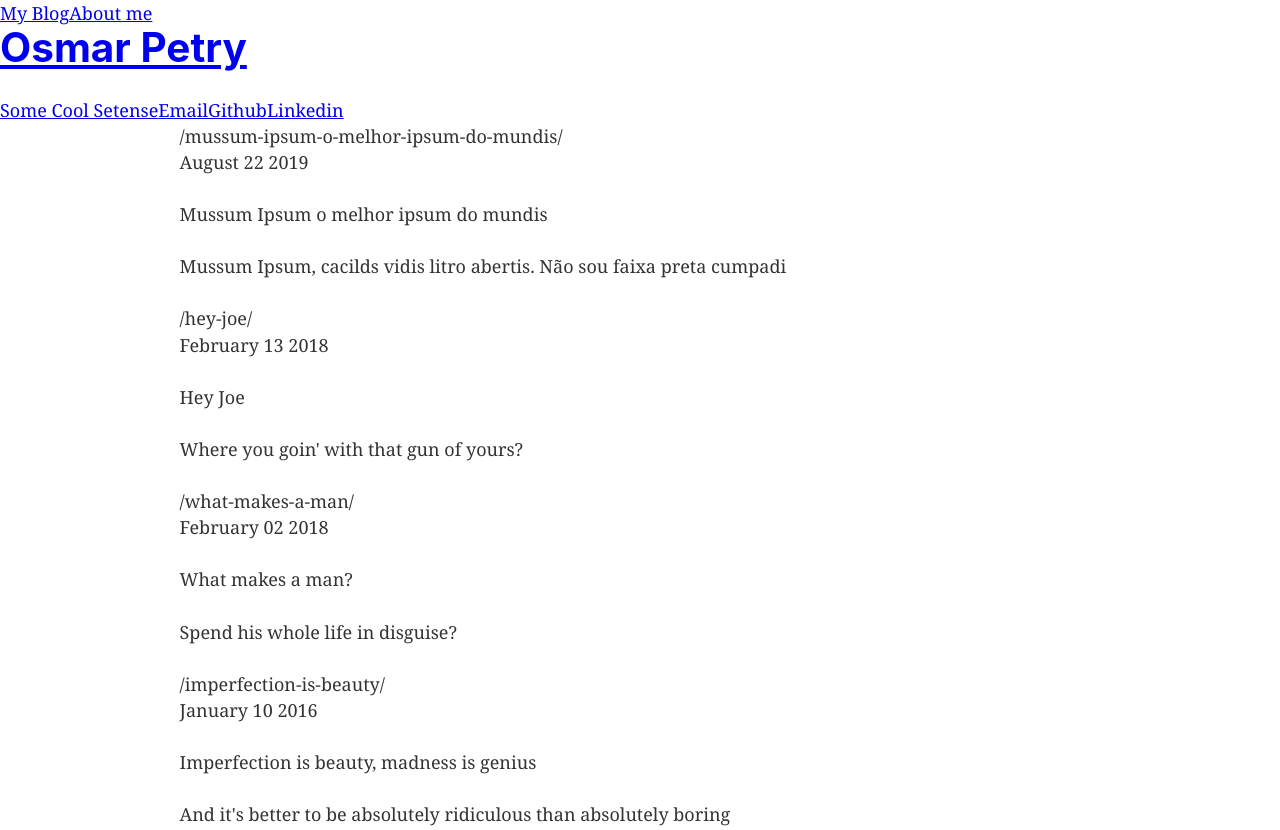
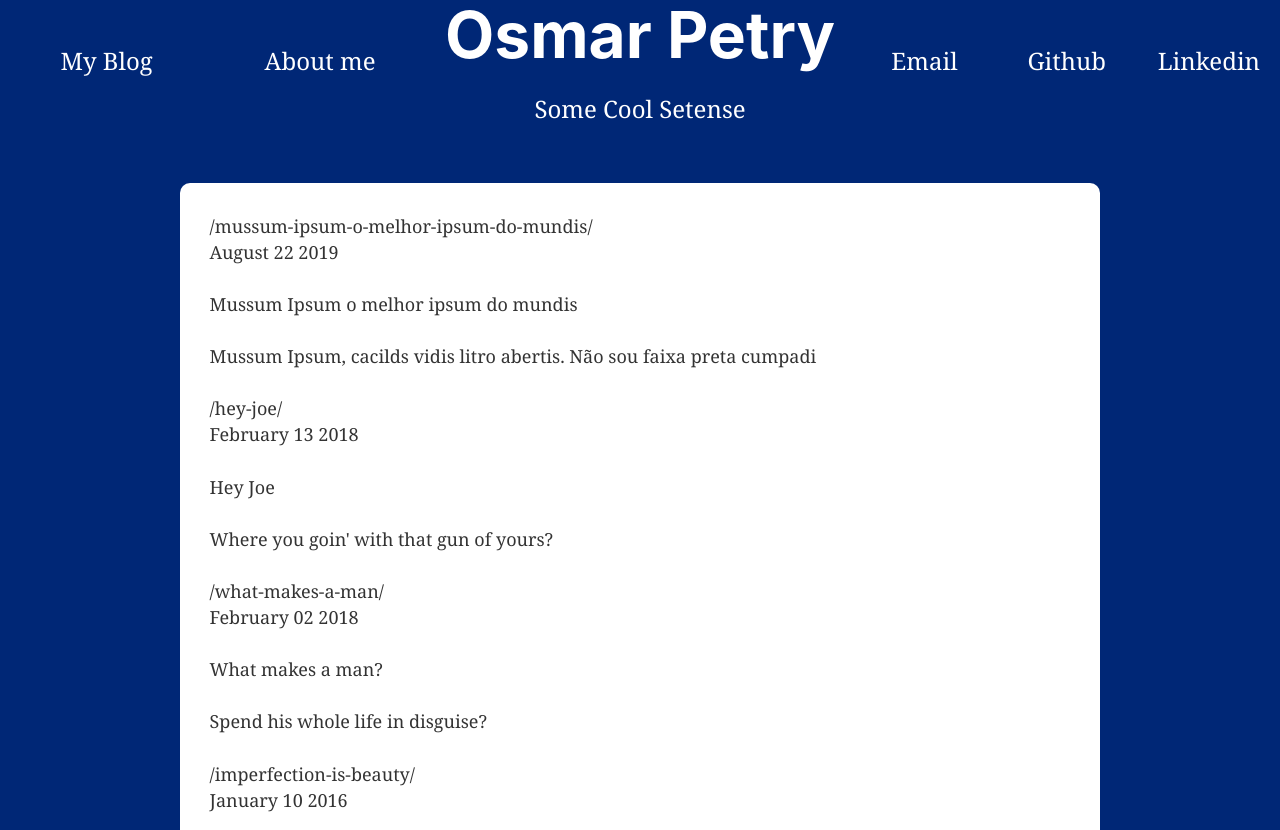
Before and after one commit to osmarpetry/portfolio-gatsby-v1, a Gatsby site: page / in a window 1280 px wide. Shown: the top 830 px of the page. Built offline with nearby package versions, Linux system fonts and the light colour scheme; Gatsby itself is replaced by a stand-in of ours.

Commit message:
a bad navbar is there

```diff
--- a/package.json
+++ b/package.json
@@ -24,7 +24,8 @@
     "react": "^16.12.0",
     "react-dom": "^16.12.0",
     "react-helmet": "^6.0.0",
-    "styled-components": "^5.1.1"
+    "styled-components": "^5.1.1",
+    "styled-media-query": "^2.1.2"
   },
   "devDependencies": {
     "prettier": "2.0.5"
--- a/src/components/Layout/index.js
+++ b/src/components/Layout/index.js
@@ -31,9 +31,12 @@ const Layout = ({ children }) => {
             { description: "Email", link: "mailto:osmarpetry@gmail.com" },
             {
               description: "Github",
+              link: "https://github.com/osmarpetry",
+            },
+            {
+              description: "Linkedin",
               link: "https://linkedin.com/in/osmarpetry",
             },
-            { description: "Linkedin", link: "https://github.com/osmarpetry" },
           ]}
         />
       </header>
--- a/src/components/Layout/layout.css
+++ b/src/components/Layout/layout.css
@@ -2,6 +2,7 @@ html {
   font-family: sans-serif;
   -ms-text-size-adjust: 100%;
   -webkit-text-size-adjust: 100%;
+  background-color: #002776;
 }
 body {
   margin: 0;
@@ -620,3 +621,9 @@ pre tt:after {
     font-size: 100%;
   }
 }
+
+main {
+  background-color: #ffffff;
+  padding: 30px;
+  border-radius: 10px;
+}
--- a/src/components/Navbar/index.js
+++ b/src/components/Navbar/index.js
@@ -1,20 +1,26 @@
 import React from "react"
 
+import { Nav, Link, Title, SideLinksContainer } from "./styled"
+
 const Navbar = ({ title, subTitle, leftLinks, rightLinks }) => (
-  <nav>
-    {leftLinks.map(({ description, link }) => (
-      <a href={link}>{description}</a>
-    ))}
-    <a href="/">
-      <h1>{title}</h1>
+  <Nav>
+    <SideLinksContainer>
+      {leftLinks.map(({ description, link }) => (
+        <Link href={link}>{description}</Link>
+      ))}
+    </SideLinksContainer>
+    <Link href="/">
+      <Title>{title}</Title>
       <span>{subTitle}</span>
-    </a>
-    {rightLinks.map(({ description, link }) => (
-      <a href={link} target="_blank">
-        {description}
-      </a>
-    ))}
-  </nav>
+    </Link>
+    <SideLinksContainer>
+      {rightLinks.map(({ description, link }) => (
+        <Link href={link} target="_blank">
+          {description}
+        </Link>
+      ))}
+    </SideLinksContainer>
+  </Nav>
 )
 
 export default Navbar
--- /dev/null
+++ b/src/components/Navbar/styled.js
@@ -0,0 +1,27 @@
+import styled from "styled-components"
+
+export const Nav = styled.nav`
+  width: 100%;
+  display: flex;
+  justify-content: space-around;
+  margin-bottom: 60px;
+`
+
+export const SideLinksContainer = styled.div`
+  display: flex;
+  justify-content: space-around;
+  width: 100%;
+  align-items: center;
+`
+
+export const Link = styled.a`
+  color: #ffffff;
+  text-decoration: none;
+  font-size: 24px;
+  text-align: center;
+  width: 100%;
+`
+
+export const Title = styled.h1`
+  font-size: 64px;
+`
```
Also changed, not shown: 1 other file.
